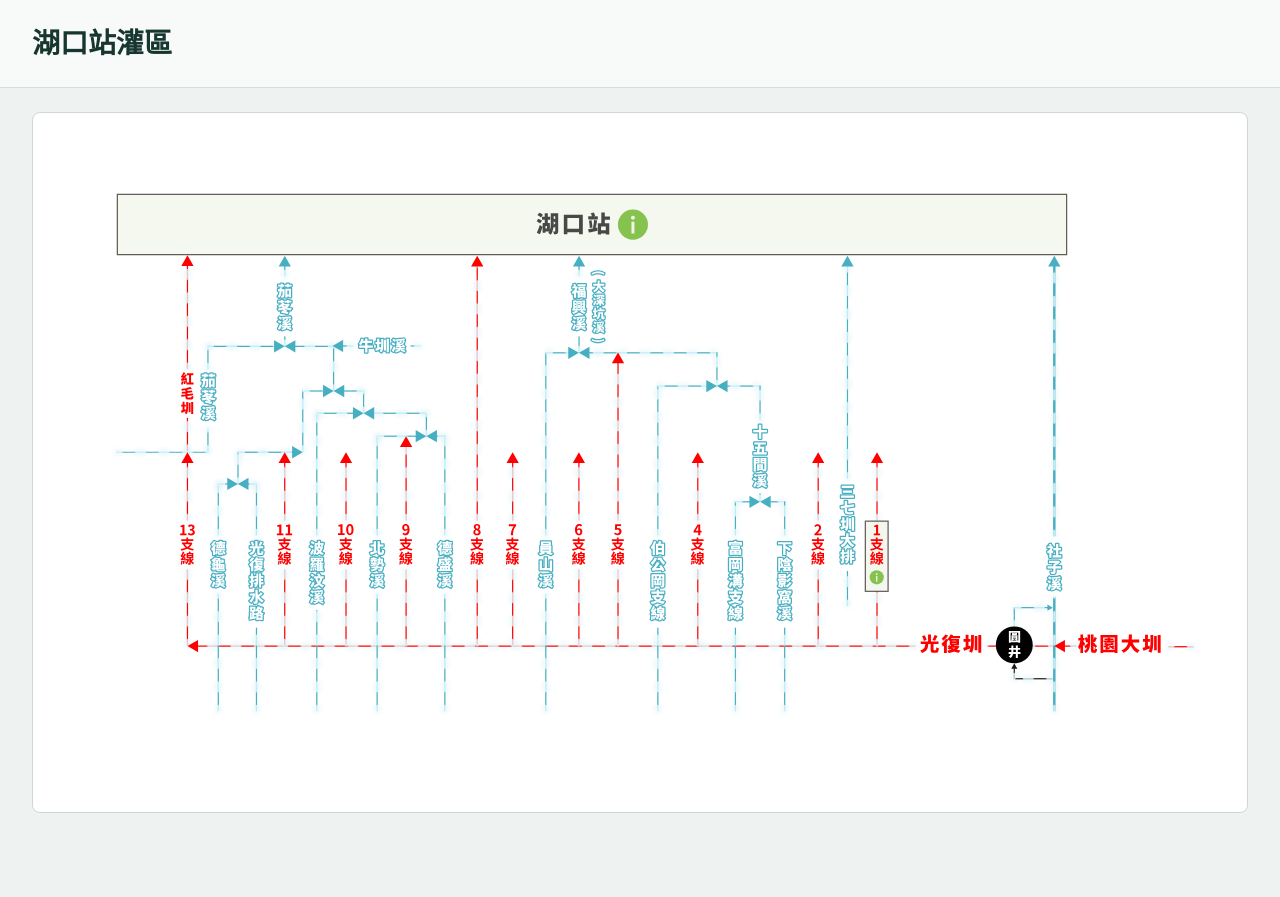
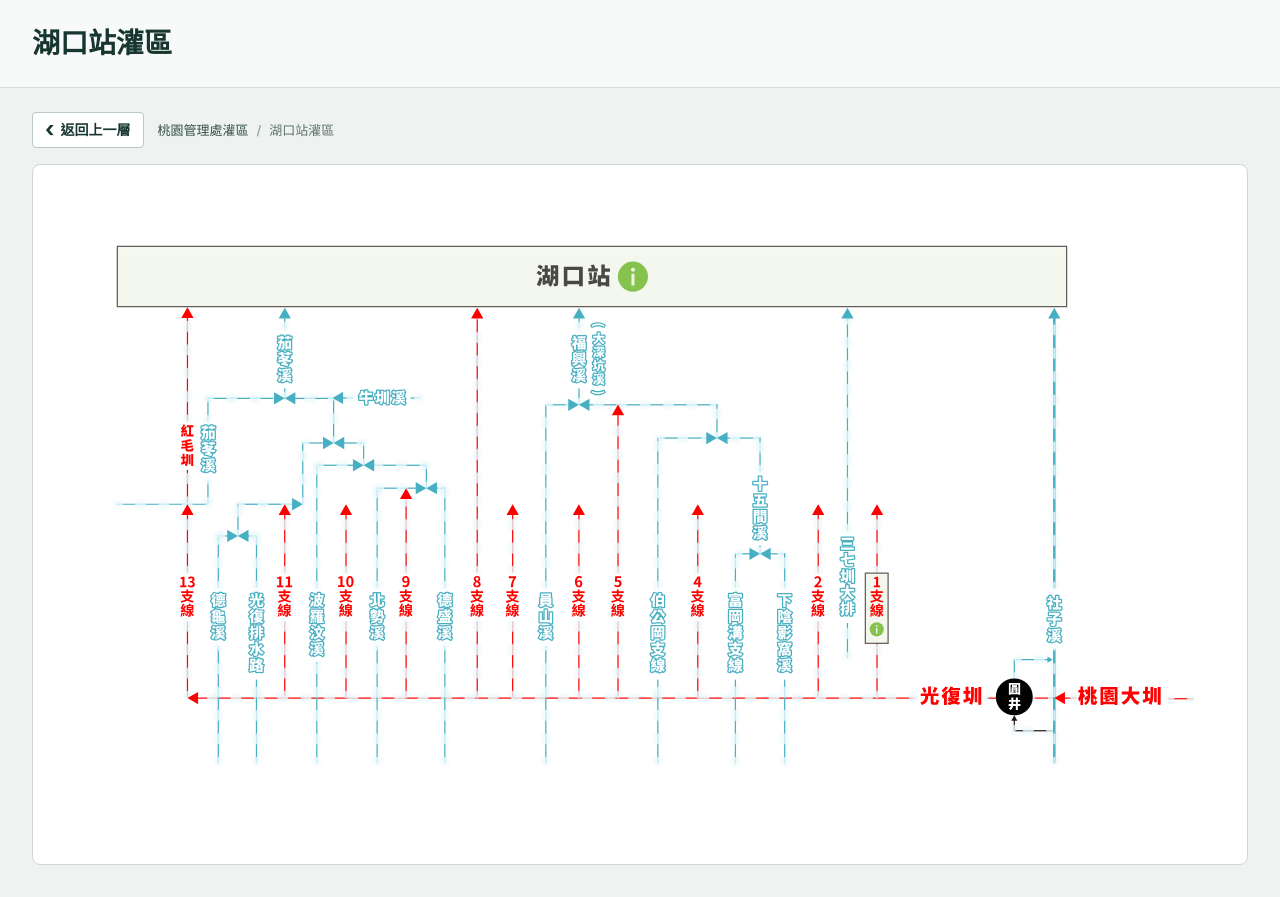
Before and after one commit to bob821229/taoyuan-irrigation-project-demo, a Vue app: page /hukou in a window 1280 px wide. Before the commit the page ends 845 px from the top, so only its background shows below. Built offline with nearby package versions, Linux system fonts and the light colour scheme.

Commit message:
新增麵包屑導航、1支線svg圖更新

```diff
--- /dev/null
+++ b/src/components/LayerNavigation.vue
@@ -0,0 +1,74 @@
+<script setup>
+import { computed } from 'vue'
+import { useRouter } from 'vue-router'
+import { getLayerTrail, mapLayers } from '../data/mapLayers'
+
+const props = defineProps({
+  currentLayer: {
+    type: String,
+    required: true,
+  },
+})
+
+const router = useRouter()
+
+const currentLayerInfo = computed(() => mapLayers[props.currentLayer])
+const parentLayerName = computed(() => currentLayerInfo.value?.parent ?? null)
+const parentLayerInfo = computed(() => (
+  parentLayerName.value ? mapLayers[parentLayerName.value] : null
+))
+const layerTrail = computed(() => getLayerTrail(props.currentLayer))
+
+const goToLayer = (layerName) => {
+  if (!layerName || layerName === props.currentLayer) {
+    return
+  }
+
+  router.push({ name: layerName })
+}
+</script>
+
+<template>
+  <nav class="layer-navigation" aria-label="地圖層級">
+    <button
+      v-if="parentLayerName && parentLayerInfo"
+      class="layer-back-button"
+      type="button"
+      @click="goToLayer(parentLayerName)"
+    >
+      <span aria-hidden="true">‹</span>
+      返回上一層
+    </button>
+
+    <ol class="layer-breadcrumb">
+      <li
+        v-for="(layer, index) in layerTrail"
+        :key="layer.name"
+        class="layer-breadcrumb-item"
+      >
+        <button
+          v-if="layer.name !== currentLayer"
+          class="layer-breadcrumb-link"
+          type="button"
+          @click="goToLayer(layer.name)"
+        >
+          {{ layer.title }}
+        </button>
+        <span
+          v-else
+          class="layer-breadcrumb-current"
+          aria-current="page"
+        >
+          {{ layer.title }}
+        </span>
+        <span
+          v-if="index < layerTrail.length - 1"
+          class="layer-breadcrumb-separator"
+          aria-hidden="true"
+        >
+          /
+        </span>
+      </li>
+    </ol>
+  </nav>
+</template>
--- a/src/components/detail-tabs/WaterSourceTab.vue
+++ b/src/components/detail-tabs/WaterSourceTab.vue
@@ -54,7 +54,7 @@ const pondSummary = computed(() => [
 
 <template>
   <section v-if="hasCanal" class="detail-section">
-    <h3>來自於渠道直灌</h3>
+    <h3>來自於渠道</h3>
     <dl class="detail-list">
       <div>
         <dt>渠道數：</dt>
@@ -92,7 +92,7 @@ const pondSummary = computed(() => [
   </section>
 
   <section v-if="hasWeir" class="detail-section">
-    <h3>來自於河水堰直灌</h3>
+    <h3>來自於河水堰</h3>
     <dl class="detail-list">
       <div>
         <dt>河水堰數：</dt>
--- /dev/null
+++ b/src/data/mapLayers.js
@@ -0,0 +1,29 @@
+export const mapLayers = {
+  home: {
+    title: '桃園管理處灌區',
+    parent: null,
+  },
+  hukou: {
+    title: '湖口站灌區',
+    parent: 'home',
+  },
+  'guangfu-1': {
+    title: '1支線灌區',
+    parent: 'hukou',
+  },
+}
+
+export const getLayerTrail = (layerName) => {
+  const trail = []
+  let currentName = layerName
+
+  while (currentName && mapLayers[currentName]) {
+    trail.unshift({
+      name: currentName,
+      ...mapLayers[currentName],
+    })
+    currentName = mapLayers[currentName].parent
+  }
+
+  return trail
+}
--- a/src/styles.css
+++ b/src/styles.css
@@ -35,7 +35,88 @@ body {
   display: flex;
   align-items: center;
   justify-content: flex-start;
+  gap: 16px;
+  flex-wrap: wrap;
   margin: 0 0 16px;
+}
+
+.layer-navigation {
+  display: flex;
+  align-items: center;
+  gap: 14px;
+  min-width: 0;
+}
+
+.layer-back-button {
+  display: inline-flex;
+  align-items: center;
+  gap: 6px;
+  min-height: 36px;
+  padding: 0 12px;
+  border: 1px solid #b9c8c3;
+  border-radius: 4px;
+  background: #ffffff;
+  color: #16362f;
+  font: inherit;
+  font-size: 14px;
+  font-weight: 700;
+  line-height: 1;
+  cursor: pointer;
+}
+
+.layer-back-button:hover {
+  border-color: #05bd7f;
+  color: #047857;
+}
+
+.layer-back-button span {
+  font-size: 22px;
+  line-height: 0.8;
+}
+
+.layer-breadcrumb {
+  display: flex;
+  align-items: center;
+  flex-wrap: wrap;
+  gap: 0;
+  min-width: 0;
+  margin: 0;
+  padding: 0;
+  list-style: none;
+}
+
+.layer-breadcrumb-item {
+  display: inline-flex;
+  align-items: center;
+  min-width: 0;
+  color: #60746d;
+  font-size: 13px;
+  font-weight: 500;
+  line-height: 1.4;
+}
+
+.layer-breadcrumb-link {
+  padding: 0;
+  border: 0;
+  background: transparent;
+  color: #365148;
+  font: inherit;
+  cursor: pointer;
+}
+
+.layer-breadcrumb-link:hover {
+  color: #05bd7f;
+  text-decoration: underline;
+  text-underline-offset: 3px;
+}
+
+.layer-breadcrumb-current {
+  color: #60746d;
+}
+
+.layer-breadcrumb-separator {
+  margin: 0 8px;
+  color: #8ea09a;
 }
 
 .area-selector {
@@ -604,6 +685,19 @@ h1 {
     width: 100%;
   }
 
+  .layer-navigation {
+    width: 100%;
+    align-items: flex-start;
+    flex-direction: column;
+    gap: 8px;
+  }
+
+  .layer-back-button {
+    max-width: 100%;
+    line-height: 1.3;
+    white-space: normal;
+  }
+
   .area-select {
     width: min(100%, 240px);
   }
--- a/src/views/SecondLayerView.vue
+++ b/src/views/SecondLayerView.vue
@@ -2,6 +2,7 @@
 import { nextTick, onMounted, ref } from 'vue'
 import { useRouter } from 'vue-router'
 import irrigationSvg from '../../桃園管理處_湖口工作站_20260525_01_第二層_湖口工作站灌區-13.svg?raw'
+import LayerNavigation from '../components/LayerNavigation.vue'
 import StationDetailDialog from '../components/StationDetailDialog.vue'
 import { useSvgDetailDialog } from '../composables/useSvgDetailDialog'
 import { applySvgFlowEffects } from '../utils/svgFlowEffects'
@@ -50,6 +51,9 @@ onMounted(async () => {
     </el-header>
 
     <el-main class="content">
+      <div class="page-toolbar">
+        <LayerNavigation current-layer="hukou" />
+      </div>
       <section class="map-stage" aria-label="湖口工作站灌區 SVG 展示">
         <div class="map-canvas">
           <div
--- a/src/views/ThirdLayerView.vue
+++ b/src/views/ThirdLayerView.vue
@@ -1,6 +1,7 @@
 <script setup>
 import { nextTick, onBeforeUnmount, onMounted, ref } from 'vue'
 import irrigationSvg from '../../桃園管理處_湖口工作站_20260525_01_第三層_光復圳1支線灌區-12.svg?raw'
+import LayerNavigation from '../components/LayerNavigation.vue'
 import MapLegend from '../components/MapLegend.vue'
 import StationDetailDialog from '../components/StationDetailDialog.vue'
 import { useSvgDetailDialog } from '../composables/useSvgDetailDialog'
@@ -216,6 +217,9 @@ onBeforeUnmount(() => {
     </el-header>
 
     <el-main class="content">
+      <div class="page-toolbar">
+        <LayerNavigation current-layer="guangfu-1" />
+      </div>
       <section class="map-stage" aria-label="光復圳1支線灌區 SVG 展示">
         <div class="map-canvas">
           <div
```
Also changed, not shown: 桃園管理處_湖口工作站_20260525_01_第三層_光復圳1支線灌區-12.svg.
